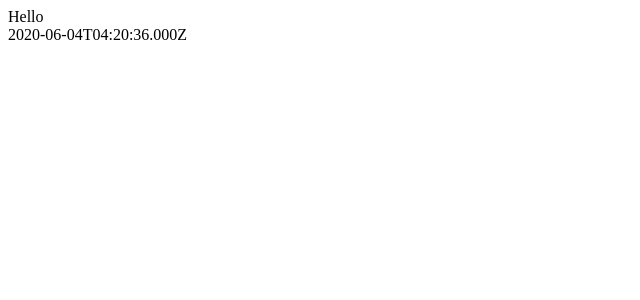
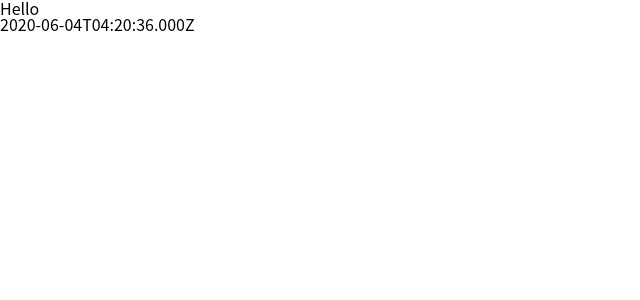
Before and after one commit to kunihiro-mediba/nextsb, a Next.js app: page / in a window 1280 px wide. Shown: the top 300 px of the page, without its empty margins (0-640 px from the left). Built offline with nearby package versions, Linux system fonts and the light colour scheme.

Commit message:
Add global style (SCSS)

```diff
--- a/package.json
+++ b/package.json
@@ -20,6 +20,7 @@
         "@types/react": "^17.0.0",
         "http-server": "^0.12.3",
         "prettier": "^2.2.1",
+        "sass": "^1.32.5",
         "typescript": "^4.1.3"
     }
 }
--- /dev/null
+++ b/src/pages/_app.tsx
@@ -0,0 +1,19 @@
+import React from "react";
+import { AppProps } from "next/app";
+import Head from "next/head";
+
+import "../styles.scss";
+
+const App: React.FC<AppProps> = ({ Component, pageProps }) => {
+    return (
+        <>
+            <Head>
+                <meta charSet="UTF-8" />
+                <meta name="viewport" content="initial-scale=1,width=device-width" />
+            </Head>
+            <Component {...pageProps} />
+        </>
+    );
+};
+
+export default App;
--- /dev/null
+++ b/src/styles.scss
@@ -0,0 +1,14 @@
+* {
+    appearance: none;
+    background: none transparent;
+    color: inherit;
+    font: inherit;
+    margin: 0;
+    padding: 0;
+    text-decoration: none;
+}
+body {
+    background-color: #FFF;
+    color: #000;
+    font: 16px/16px 'Noto Sans CJK JP','Hiragino Sans','Droid Sans',sans-serif;
+}
```
Also changed, not shown: 1 other file (tests, documents, lock files or other folders).
